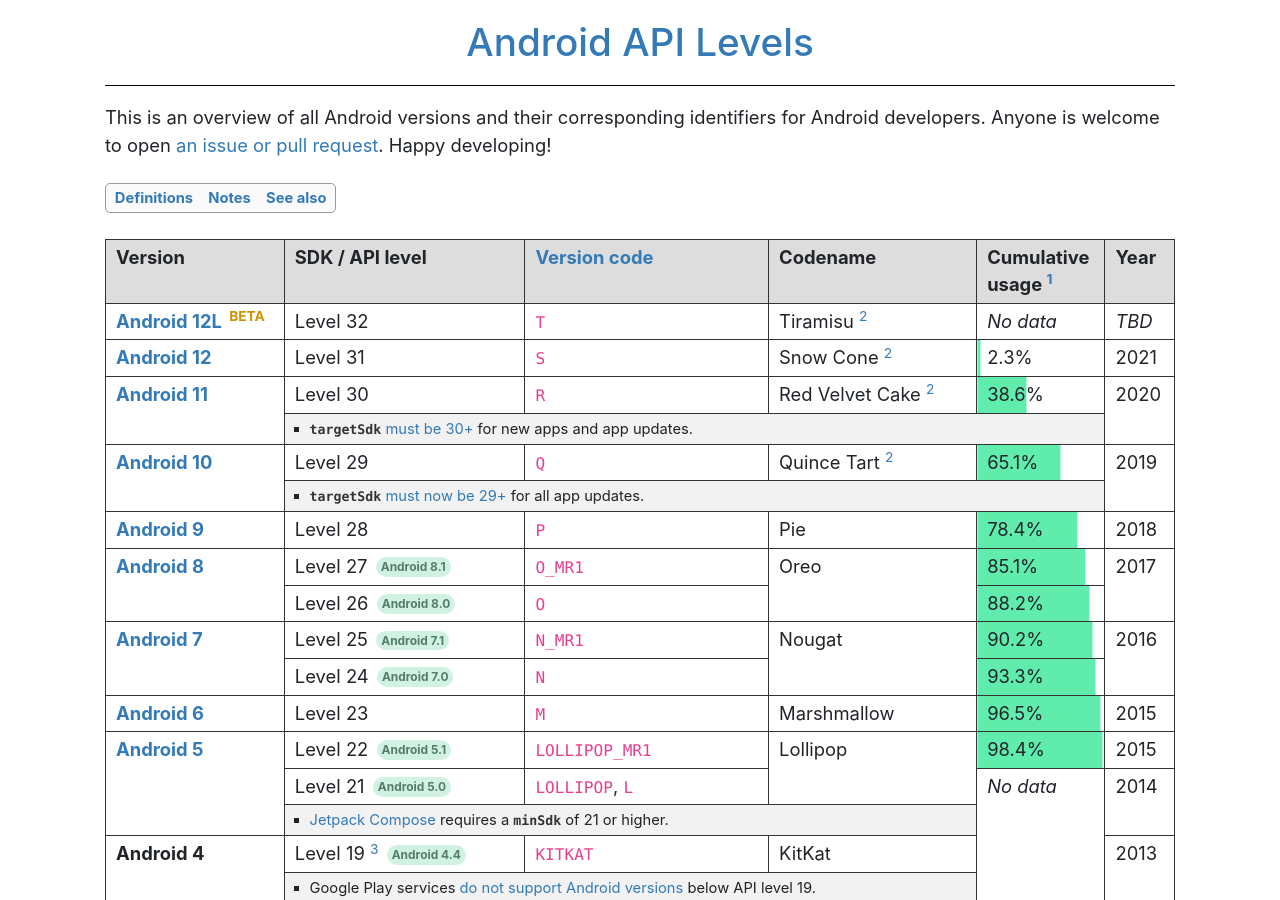
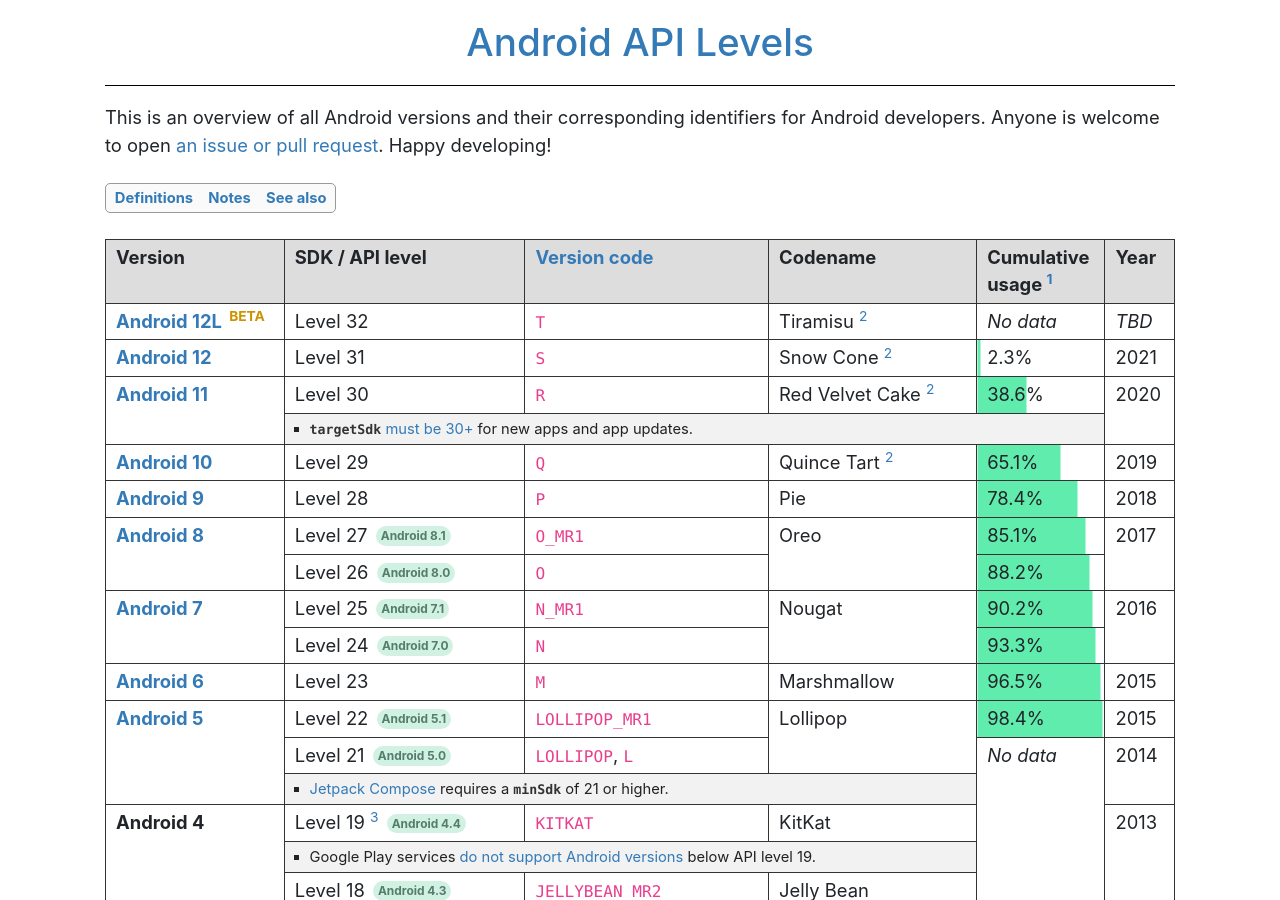
Before and after one commit to ebelinski/apilevels, a Jekyll site: the page built from index.md, in a window 1280 px wide and 900 px high. Built offline with Jekyll 4.4.1, drawn with Linux system fonts in a browser that asks for light colours; comment, search, counter and statistics services are not loaded.

Commit message:
Removed superseded requirement.

```diff
--- a/index.md
+++ b/index.md
@@ -68,7 +68,7 @@
     </ul>
   </td></tr>
   <tr>
-    <td rowspan="2">
+    <td>
       <b><a href="https://developer.android.com/about/versions/10">Android 10</a></b>
     </td>
     <td>Level 29</td>
@@ -78,13 +78,8 @@
       <sup id="fnref:2"><a href="#fn:2" class="footnote">2</a></sup>
     </td>
     {% include progress-cell.html percentage=65.1 %}
-    <td rowspan="2">2019</td>
+    <td>2019</td>
   </tr>
-  <tr class="table-notes"><td colspan="4">
-    <ul>
-      <li><code>targetSdk</code> <a href="https://developer.android.com/distribute/play-policies">must now be 29+</a> for all app updates.</li>
-    </ul>
-  </td></tr>
   <tr>
     <td>
       <b><a href="https://developer.android.com/about/versions/pie">Android 9</a></b>
```
